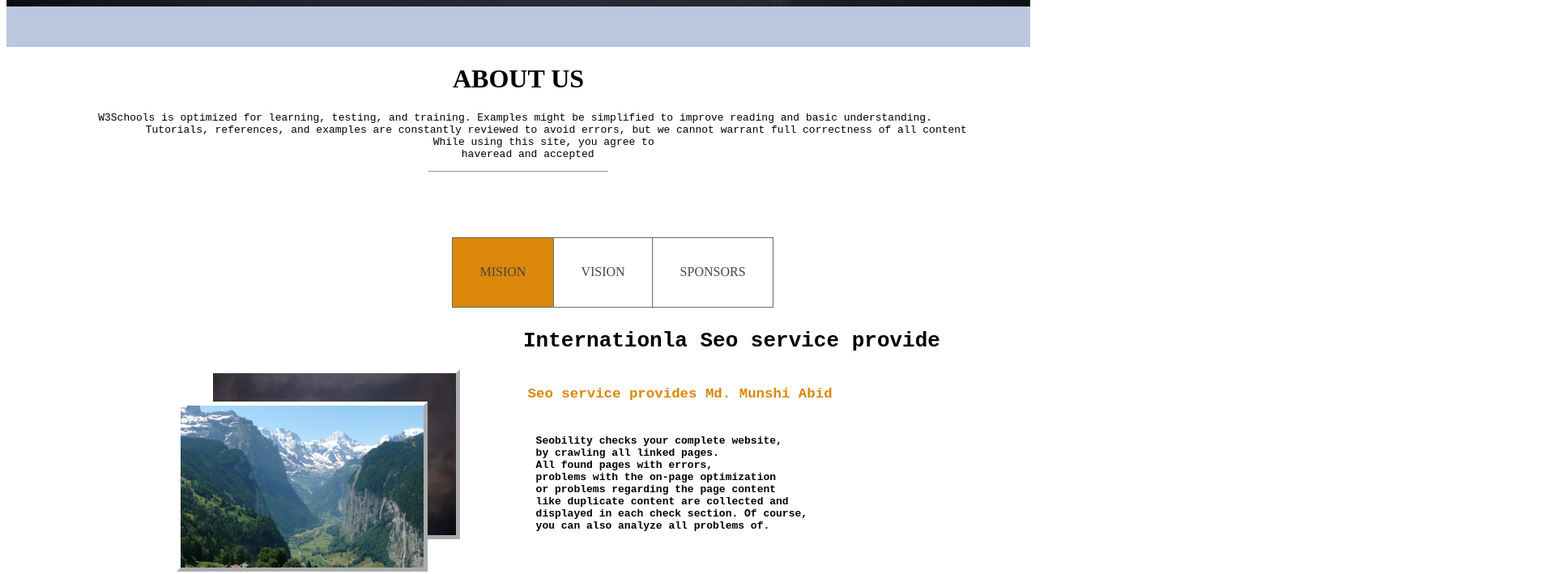
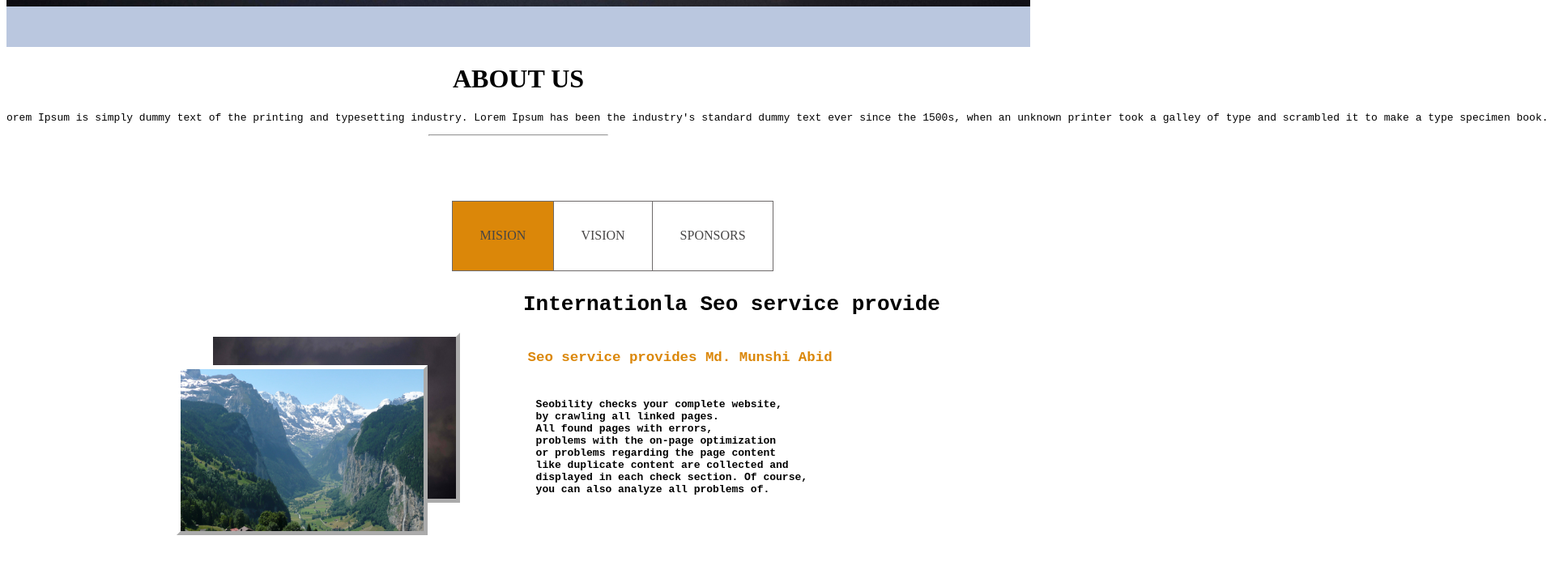
Before and after one commit to ejmahadiair/simple-web-page-design-by-using-html-and-css, a plain HTML site: page index.html in a window 1280 px wide. Shown: the part 800-1509 px from the top of the page at 81% size, 1920 px wide, since content can reach past the window. Drawn offline with Linux system fonts and the light colour scheme.

Commit message:
Update index.html

```diff
--- a/index.html
+++ b/index.html
@@ -53,10 +53,7 @@
     </div>
     <div class="div6">
         <h1 id="about"><b>ABOUT US</b></h1>
-        <pre>W3Schools is optimized for learning, testing, and training. Examples might be simplified to improve reading and basic understanding.
-            Tutorials, references, and examples are constantly reviewed to avoid errors, but we cannot warrant full correctness of all content
-        While using this site, you agree to
-    haveread and accepted </pre>
+        <pre>orem Ipsum is simply dummy text of the printing and typesetting industry. Lorem Ipsum has been the industry's standard dummy text ever since the 1500s, when an unknown printer took a galley of type and scrambled it to make a type specimen book. It has survived not only five centuries,</pre>
         <hr>
         <table class="tab1">
             <tr>
```
